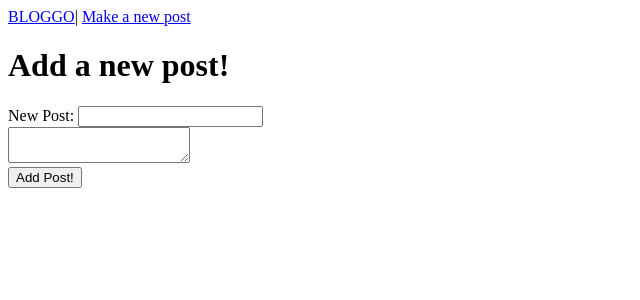
After one commit to SwanGone/blogz, a Flask app: page /newpost in a window 1280 px wide. The commit adds this page. Shown: the top 300 px of the page, without its empty margins (0-640 px from the left). Run offline with Flask 2, Linux system fonts and the light colour scheme.

Commit message:
Finished basic requirements for project

```diff
--- a/main.py
+++ b/main.py
@@ -23,32 +23,40 @@ class Task(db.Model):
 
 @app.route('/', methods=['POST', 'GET'])
 def index():
+    if request.method == 'GET':
+        return redirect('/blog')
 
-    if request.method == 'POST':
-        task_name = request.form['task']
-        new_task = Task(task_name)
-        new_body = request.form['body']
-        new_task.blogbody = new_body
-        db.session.add(new_task)
-        db.session.commit()
+    task_name = request.form['task']
+    new_body = request.form['body']
+    if not new_body and not task_name:
+        return render_template('newpost.html', error="Come on. Enter something. I won't judge you!")
+    elif not task_name:
+        return render_template('newpost.html', error="Please enter a title for your blog post")
+    elif not new_body:
+        return render_template('newpost.html', error="Your post has to say something!")
+    new_task = Task(task_name)
+    new_task.blogbody = new_body
+    db.session.add(new_task)
+    db.session.commit()
+    task_for_grab = Task.query.filter_by(name=task_name).first()
 
-    tasks = Task.query.filter_by(completed=False).all()
-    completed_tasks = Task.query.filter_by(completed=True).all()
-    return render_template('add_post.html',title="Bloggo",
-        tasks=tasks, completed_tasks=completed_tasks)
+    return redirect('/post?task-id=' + str(task_for_grab.id))
 
 
-@app.route('/delete-task', methods=['POST'])
-def delete_task():
+@app.route('/blog')
+def blog():
+    tasks = Task.query.all()
+    return render_template('blog.html', title="BLOGGO", tasks=tasks)
 
-    task_id = int(request.form['task-id'])
-    task = Task.query.get(task_id)
-    task.completed = True
-    db.session.add(task)
-    db.session.commit()
+@app.route('/newpost')
+def newpost():
+    return render_template('newpost.html')
 
-    return redirect('/')
-
+@app.route('/post')
+def post():
+    task_id = int(request.args.get('task-id'))
+    task = Task.query.filter_by(id=task_id).first()
+    return render_template('post.html', task=task)
 
 if __name__ == '__main__':
     app.run()
--- a/templates/base.html
+++ b/templates/base.html
@@ -4,6 +4,10 @@
         <title>{{title}}</title>
     </head>
 <body>
+    <nav>
+        <a href="/blog">BLOGGO</a>|
+        <a href="/newpost">Make a new post</a>
+    </nav>
 
     {% block content %}
     {% endblock %}
--- /dev/null
+++ b/templates/newpost.html
@@ -0,0 +1,18 @@
+{% extends "base.html" %}
+
+{% block content %}
+    <h1>Add a new post!</h1>
+    <form method='post' action='/'>
+        <label>
+           <div>
+                New Post:
+                <input type="text" name='task' />
+            </div>
+            <div>
+                <textarea name="body"></textarea>
+            </div>
+        </label>
+        <input type="submit" value='Add Post!' />
+    </form>
+    <p>{{ error }}</p>
+{% endblock %}
--- /dev/null
+++ b/templates/post.html
@@ -0,0 +1,6 @@
+{% extends "base.html" %}
+
+{% block content %}
+        <h1>{{task.name}}</h1>
+        <p>{{task.blogbody}}</p>
+{% endblock %}
```
Also changed, not shown: templates/blog.html (added, +14 -0 lines).
